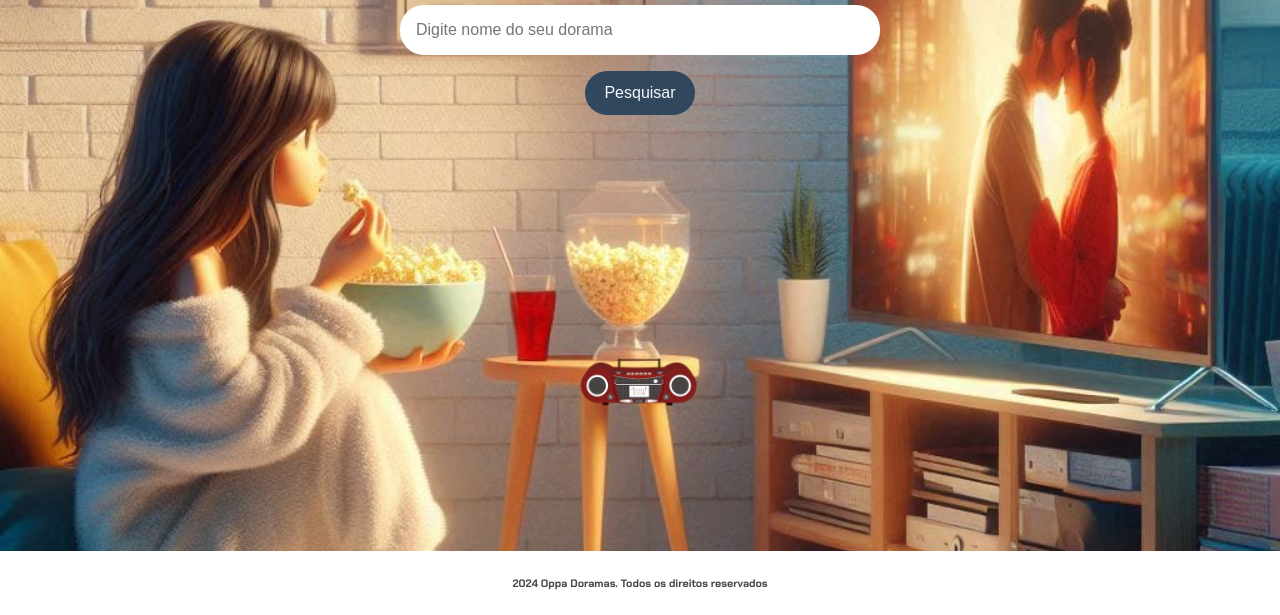
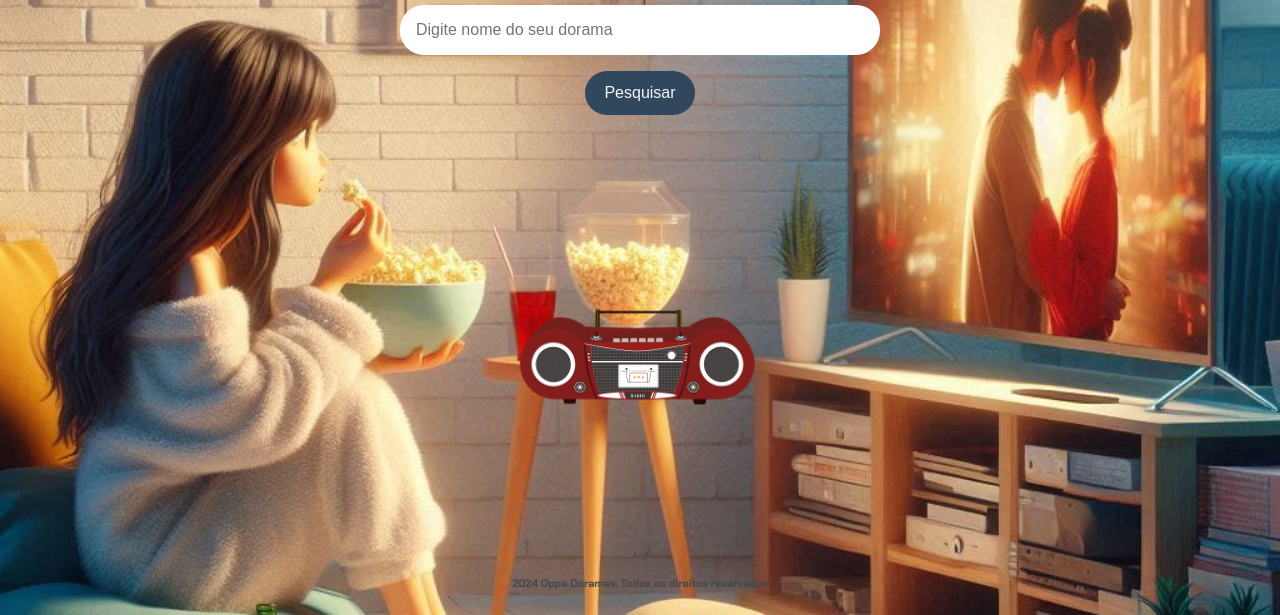
Before and after one commit to Pamela-Ayres/Oppa_Dorama, a plain HTML site: page index.html in a window 1280 px wide. Shown: the part 185-800 px from the top of the page. Drawn offline with Linux system fonts and the light colour scheme.

Commit message:
Adicionando botão radio

```diff
--- a/styles.css
+++ b/styles.css
@@ -112,7 +112,7 @@ section button:hover {
 
 /* Estiliza o rodapé da página */
 footer {
-    background-color: white; /* Cor de fundo do rodapé */
+    background-color: rgba(255, 255, 255, 0); /* Cor de fundo do rodapé */
     color: #45474B; /* Cor do texto */ /* Cor do texto */
     text-align: center; /* Alinha o texto ao centro */
     padding: 0; /* Espaçamento interno */
@@ -215,12 +215,12 @@ img {
     display:flexbox;
     justify-content:center;
     align-items:center;
-    width: 300px; /* Define button width */
-    height: 150px; /* Define button height */
+    width: 500px; /* Define button width */
+    height: 300px; /* Define button height */
     background-color: rgba(255, 255, 255, 0); /* Button background color */
     border-color: transparent;
     position: absolute; /* Position the button absolutely */
-    top:71%; /* Ajuste para a posição vertical desejada */
+    top:68%; /* Ajuste para a posição vertical desejada */
     left: 50%; /* Ajuste para a posição horizontal desejada */
     transform: translate(-50%, -50%); /* Centraliza o botão */
 }
```
